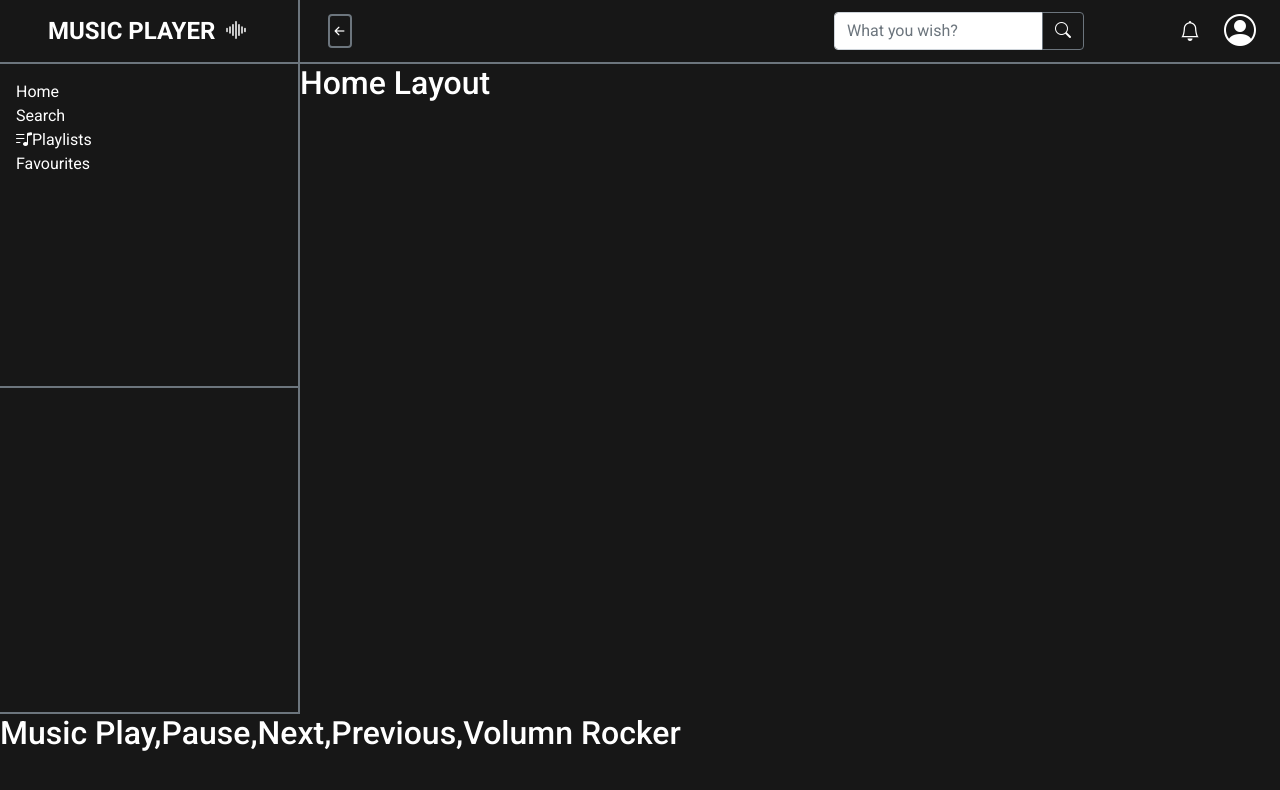
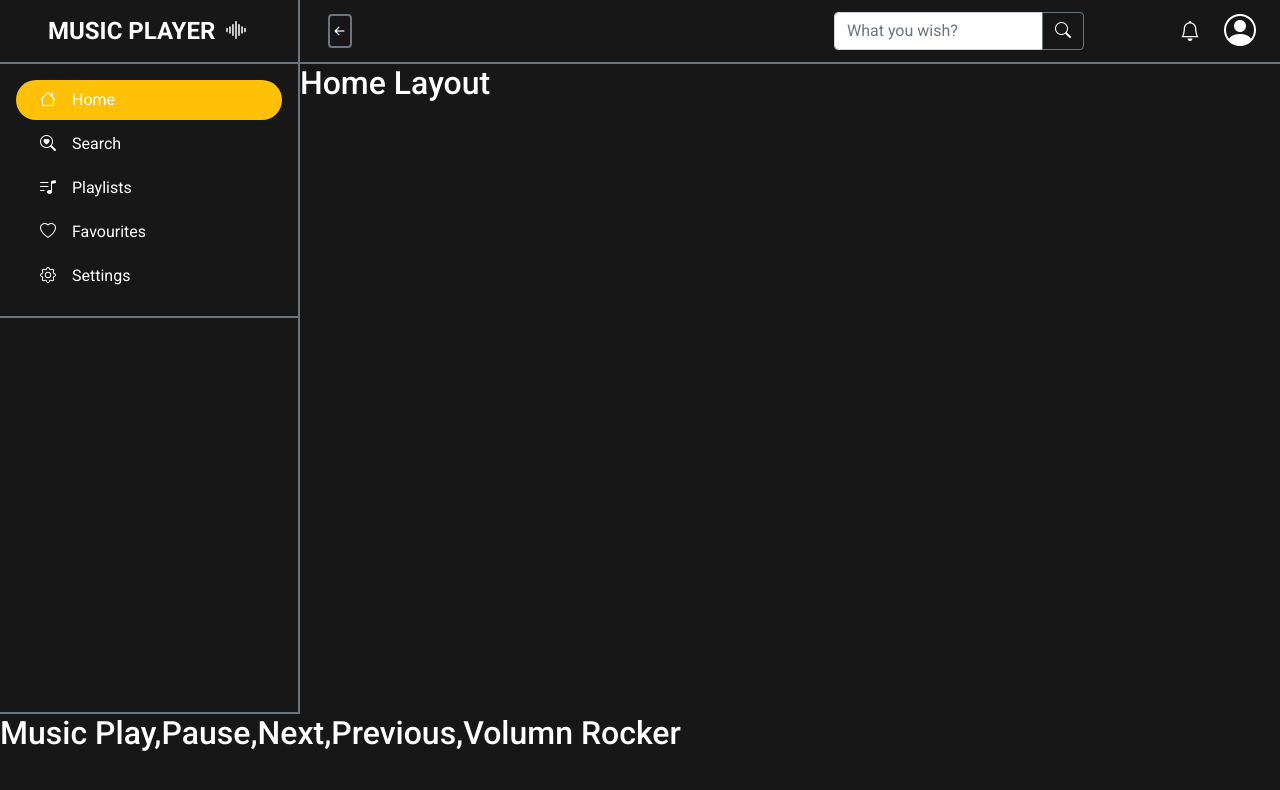
Before and after one commit to SHIVENDRA8004/Dendrite.ai-Typescript, a React (Create React App) app: page / in a window 1280 px wide. Shown: the top 790 px of the page. Built offline with nearby package versions, Linux system fonts and the light colour scheme.

Commit message:
Half side bar done

```diff
--- a/src/compoents/layouts/Navbar.tsx
+++ b/src/compoents/layouts/Navbar.tsx
@@ -18,7 +18,7 @@ const Navbar = () => {
         <div className="input-group me-5">
           <input type="text" className="form-control" placeholder="What you wish?" />
           <button className="btn btn-outline-secondary" type="button" id="search-btn">
-            <i className="bi bi-search "></i>
+            <i className="bi bi-search bg-transparent "></i>
           </button>
         </div>
         <i className="bi bi-bell ms-5 me-4 fs-5"></i>
--- a/src/compoents/layouts/Sidebar.tsx
+++ b/src/compoents/layouts/Sidebar.tsx
@@ -1,40 +1,85 @@
+import { useState } from "react";
 const Sidebar = () => {
+  const [active, setActive] = useState(["bg-warning", "", "", "", ""]);
+  const HandleClick = (a: number) => {
+    if (a === 1) {
+      setActive(["bg-warning", "", "", "", ""]);
+    }
+    if (a === 2) {
+      setActive(["", "bg-warning", "", "", ""]);
+    }
+    if (a === 3) {
+      setActive(["", "", "bg-warning", "", ""]);
+    }
+    if (a === 4) {
+      setActive(["", "", "", "bg-warning", ""]);
+    }
+    if (a === 5) {
+      setActive(["", "", "", "", "bg-warning"]);
+    }
+  };
   return (
     <div className="border-bottom border-end border-secondary border-2" style={{ width: "300px", height: "650px" }}>
-      <div className="border-bottom border-secondary border-2 h-50 p-3">
-        {/* <div className="d-flex align-items-center">
-          <HomeOutlined />
-          <div>Home</div>
-        </div>
-        <div className="d-flex align-items-center">
-          <SearchOutlined />
-          <div>Search</div>
-        </div>
-        <div className="d-flex align-items-center">
-          <HeartOutlined />
-          <div> Favourites</div>
-        </div>
-        <div className="d-flex align-items-center">
-          <UnorderedListOutlined />
-          <div>Playlist</div>
-        </div> */}
-        <ul className="nav nav-pills flex-column mb-auto">
+      <div className="border-bottom border-secondary border-2 p-3">
+        <ul className="nav nav-pills flex-column ">
           <li className="nav-item">
-            <div>
-              {/* <HomeOutlined /> */}
+            <div
+              className={` mu-2 mb-1 p-2 ps-4 rounded-pill ${active[0]}`}
+              id="1"
+              onClick={() => {
+                HandleClick(1);
+              }}
+            >
+              <i className="bi bi-house me-3 bg-transparent"></i>
               Home
             </div>
-            <div>
-              {/* <SearchOutlined /> */}
+          </li>
+          <li className="nav-item">
+            <div
+              className={` mu-2 mb-1 p-2 ps-4 rounded-pill ${active[1]}`}
+              id="2"
+              onClick={() => {
+                HandleClick(2);
+              }}
+            >
+              <i className="bi bi-search-heart me-3 bg-transparent"></i>
               Search
             </div>
-            <div>
-              <i className="bi bi-music-note-list"></i>
+          </li>
+          <li className="nav-item">
+            <div
+              className={` mu-2 mb-1 p-2 ps-4 rounded-pill ${active[2]}`}
+              id="3"
+              onClick={() => {
+                HandleClick(3);
+              }}
+            >
+              <i className="bi bi-music-note-list me-3 bg-transparent"></i>
               Playlists
             </div>
-            <div>
-              {/* <HeartOutlined /> */}
+          </li>
+          <li className="nav-item">
+            <div
+              className={` mu-2 mb-1 p-2 ps-4 rounded-pill ${active[3]}`}
+              id="4"
+              onClick={() => {
+                HandleClick(4);
+              }}
+            >
+              <i className="bi bi-heart me-3 bg-transparent"></i>
               Favourites
+            </div>
+          </li>
+          <li className="nav-item">
+            <div
+              className={` mu-2 mb-1 p-2 ps-4 rounded-pill ${active[4]}`}
+              id="5"
+              onClick={() => {
+                HandleClick(5);
+              }}
+            >
+              <i className="bi bi-gear me-3 bg-transparent "></i>
+              Settings
             </div>
           </li>
         </ul>
```
